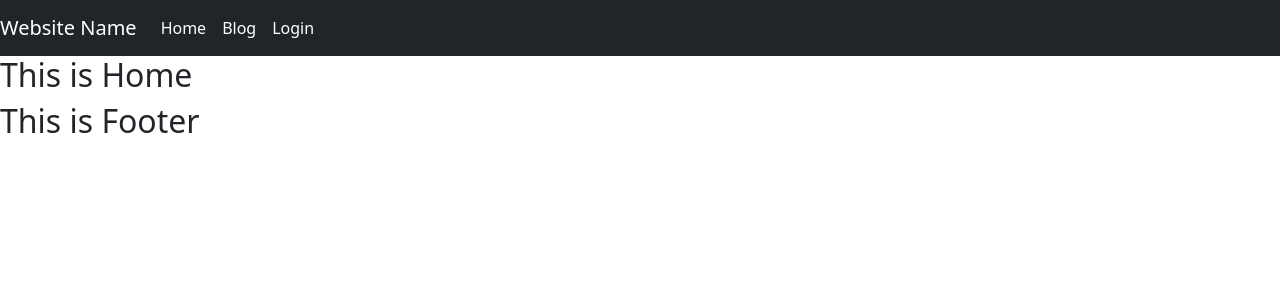
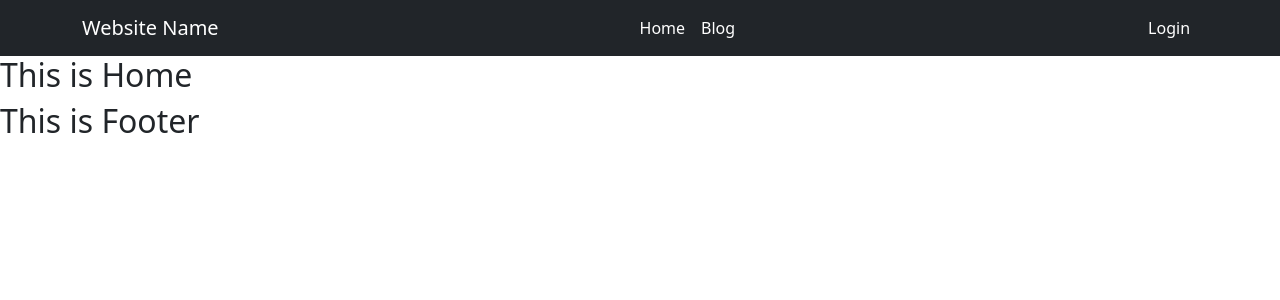
Before and after one commit to adittacse/chef-recipe-hunter-client-side, a React (Vite) app: page / in a window 1280 px wide. Shown: the top 300 px of the page. Built offline with nearby package versions, Linux system fonts and the light colour scheme; no server answers.

Commit message:
navbar design updated

```diff
--- a/src/components/Header/Header.jsx
+++ b/src/components/Header/Header.jsx
@@ -10,20 +10,24 @@ const Header = () => {
     const showDropdown = (e)=>{
         setShow(!show);
     }
+
     const hideDropdown = e => {
         setShow(false);
     }
 
     return (
         <Navbar bg="dark" variant="dark" expand="md">
-            <Navbar.Brand href="#">Website Name</Navbar.Brand>
+            <div className="container ">
+                <Navbar.Brand href="#" className="flex-grow-1">Website Name</Navbar.Brand>
                 <Navbar.Toggle aria-controls="basic-navbar-nav" />
-            <Navbar.Collapse id="basic-navbar-nav">
-                <Nav className="ml-auto">
+                <Navbar.Collapse id="basic-navbar-nav" >
+                    <Nav className="ml-auto flex-grow-1">
                             <Nav.Link href="/">Home</Nav.Link>
                             <Nav.Link href="/blog">Blog</Nav.Link>
-                    {user ? (
-                        <NavDropdown
+                    </Nav>
+                    <Nav>
+                        {
+                            user ? (<NavDropdown
                                     title={
                                         <img src={user?.photoURL} alt="User Profile" className="profile-picture"/>
                                     }
@@ -35,12 +39,12 @@ const Header = () => {
                                     <NavDropdown.Item disabled>{user?.displayName}</NavDropdown.Item>
                                     <NavDropdown.Divider />
                                     <NavDropdown.Item href="/logout">Logout</NavDropdown.Item>
-                        </NavDropdown>
-                    ) : (
-                        <Nav.Link href="/login">Login</Nav.Link>
-                    )}
+                                </NavDropdown>)
+                                : (<Nav.Link href="/login">Login</Nav.Link>)
+                        }
                     </Nav>
                 </Navbar.Collapse>
+            </div>
         </Navbar>
     );
 };
```
Lines whose indentation alone changed are shown as unchanged.
